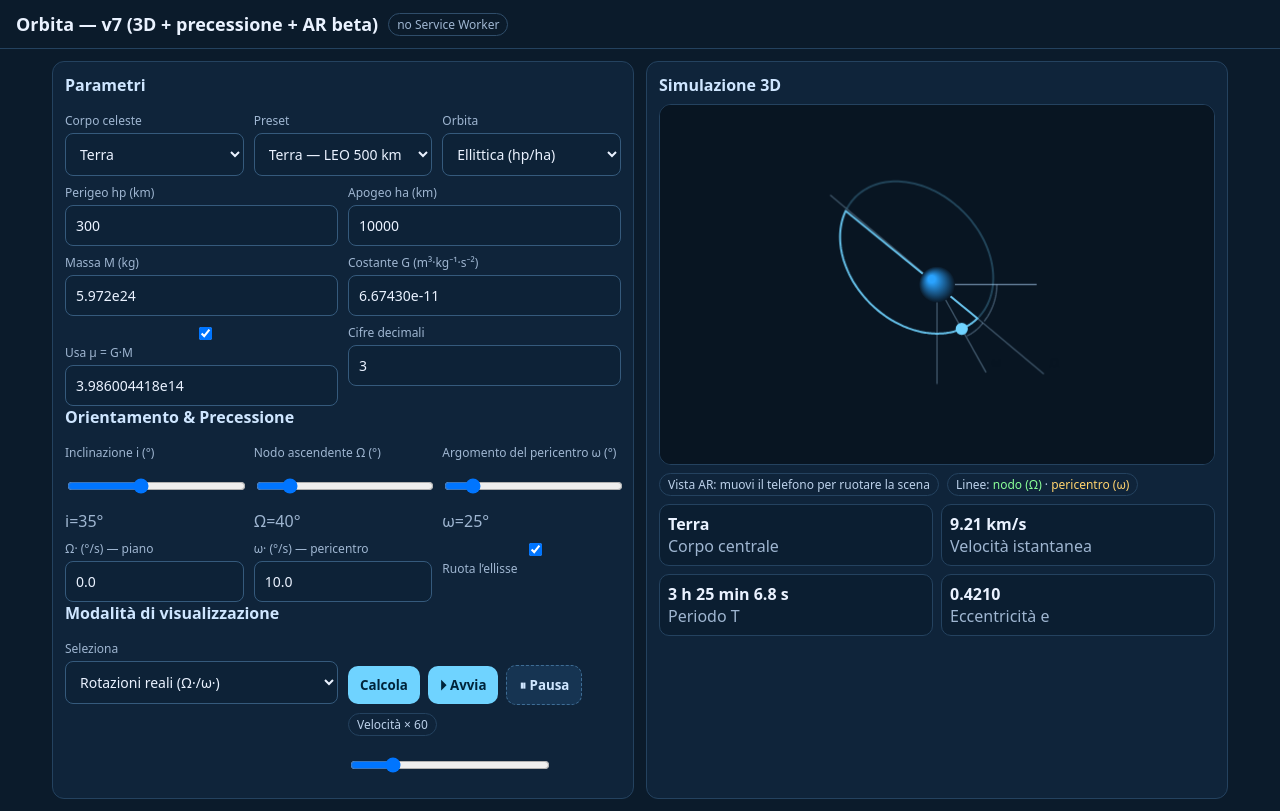
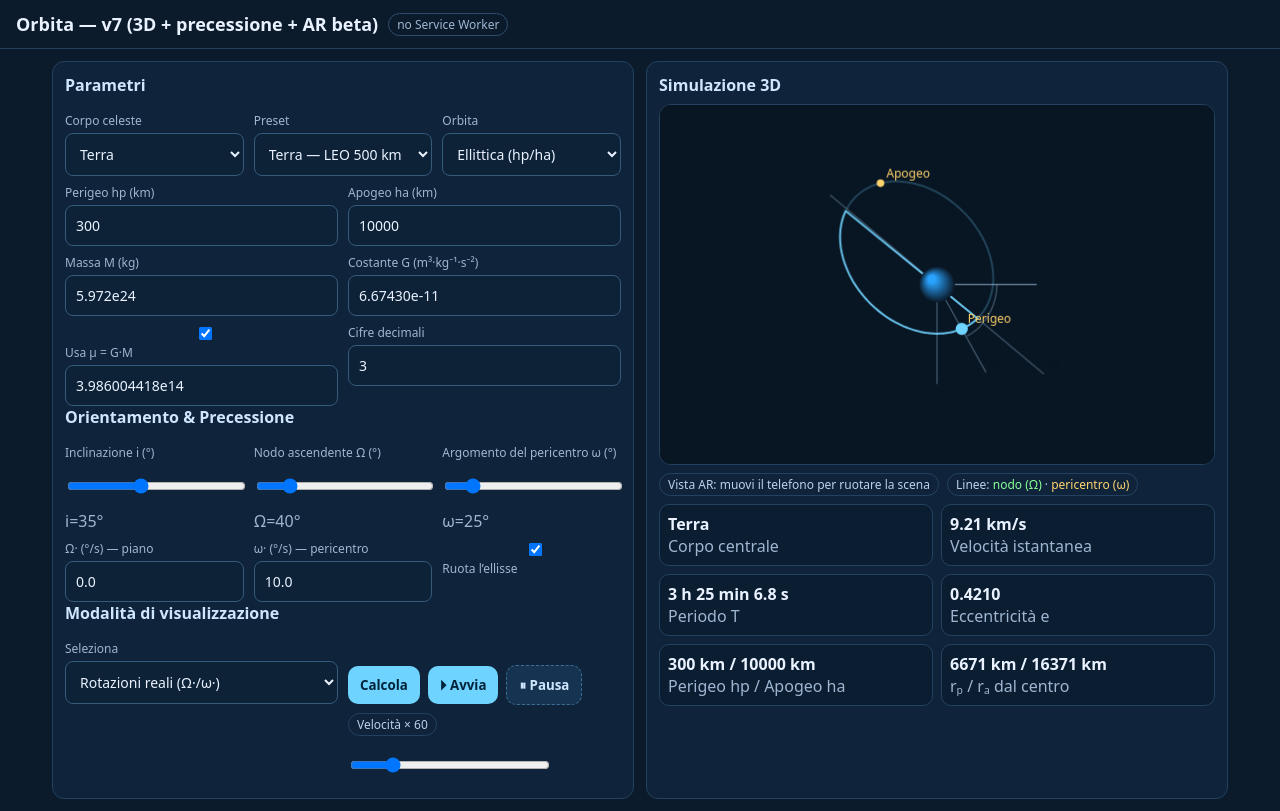
Before and after one commit to pezzaliapp/OrbitalPWA, a plain HTML site: page index.html in a window 1280 px wide. Drawn offline with Linux system fonts and the light colour scheme.

Commit message:
Add files via upload

```diff
--- a/app.v7.js
+++ b/app.v7.js
@@ -5,7 +5,7 @@ const incl = el('incl'), raan = el('raan'), argp = el('argp');
 const iTxt = el('iTxt'), oTxt = el('oTxt'), wTxt = el('wTxt');
 const OmegaDot = el('OmegaDot'), omegaDot = el('omegaDot'), precessionOn = el('precessionOn');
 const calcBtn = el('calcBtn'), playBtn = el('playBtn'), pauseBtn = el('pauseBtn'), spd = el('speed'), spdTxt = el('spdTxt');
-const lblBody = el('lblBody'), lblV = el('lblV'), lblT = el('lblT'), lblE = el('lblE');
+const lblBody = el('lblBody'), lblV = el('lblV'), lblT = el('lblT'), lblE = el('lblE'), lblHPHA = el('lblHPHA'), lblRPRA = el('lblRPRA');
 
 const video = el('bgVideo'); const canvas = el('orbCanvas'); const ctx = canvas.getContext('2d');
 
@@ -118,7 +118,12 @@ function compute(){
   sim.a=a; sim.e=e; sim.mu=mu; sim.R=R; sim.n=n;
   sim.i=deg2rad(num(incl.value)); sim.Omega=deg2rad(num(raan.value)); sim.w=deg2rad(num(argp.value));
 
-  lblBody.textContent = body.name; lblT.textContent = hms(T); lblE.textContent = e.toFixed(4);
+  lblBody.textContent = body.name; lblT.textContent = hms(T);
+  const hp_km = ( (rp - R) / 1000 );
+  const ha_km = ( (ra - R) / 1000 );
+  lblHPHA.textContent = hp_km.toFixed(0)+' km / '+ha_km.toFixed(0)+' km';
+  lblRPRA.textContent = (rp/1000).toFixed(0)+' km / '+(ra/1000).toFixed(0)+' km';
+  lblE.textContent = e.toFixed(4);
   draw();
 }
 calcBtn.addEventListener('click', compute);
@@ -194,6 +199,19 @@ function draw(){
   back.forEach((p,i)=>{ if(i===0) ctx.moveTo(p.x,p.y); else ctx.lineTo(p.x,p.y); }); ctx.stroke();
   ctx.strokeStyle='rgba(111,211,255,0.9)'; ctx.beginPath();
   front.forEach((p,i)=>{ if(i===0) ctx.moveTo(p.x,p.y); else ctx.lineTo(p.x,p.y); }); ctx.stroke();
+
+
+  // Markers for perigeo (nu=0) and apogeo (nu=π)
+  function markerAt(nu, label, color){
+    const stM = orbitalPosition(sim.a, sim.e, nu);
+    const ECI_M = rotateToECI(stM.x, stM.y, 0, sim.Omega, sim.i, sim.w);
+    const PM = project3D(ECI_M.x*sim.scale, ECI_M.y*sim.scale, ECI_M.z*sim.scale, w,h);
+    ctx.fillStyle = color; ctx.strokeStyle = color;
+    ctx.beginPath(); ctx.arc(PM.x, PM.y, 4*(PM.s), 0, Math.PI*2); ctx.fill();
+    ctx.font='12px system-ui'; ctx.fillText(label, PM.x+6, PM.y-6);
+  }
+  markerAt(0, 'Perigeo', '#ffd36e');
+  markerAt(Math.PI, 'Apogeo', '#ffd36e');
 
   // Planet
   const planetR = 18;
--- a/index.html
+++ b/index.html
@@ -145,6 +145,8 @@
         <div class="stat"><b id="lblV">—</b><div class="muted">Velocità istantanea</div></div>
         <div class="stat"><b id="lblT">—</b><div class="muted">Periodo T</div></div>
         <div class="stat"><b id="lblE">—</b><div class="muted">Eccentricità e</div></div>
+        <div class="stat"><b id="lblHPHA">—</b><div class="muted">Perigeo hp / Apogeo ha</div></div>
+        <div class="stat"><b id="lblRPRA">—</b><div class="muted">rₚ / rₐ dal centro</div></div>
       </div>
     </section>
   </main>
```
